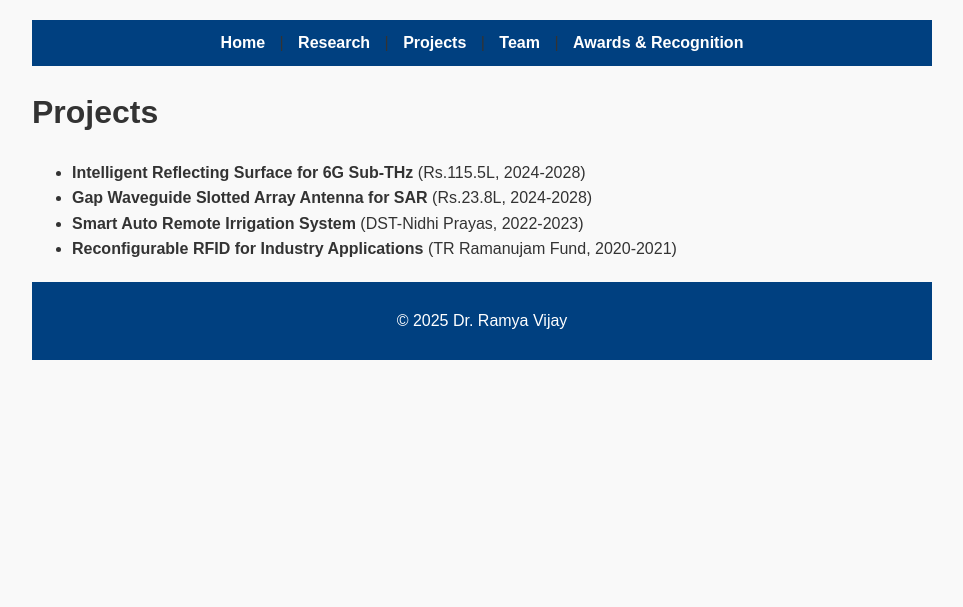
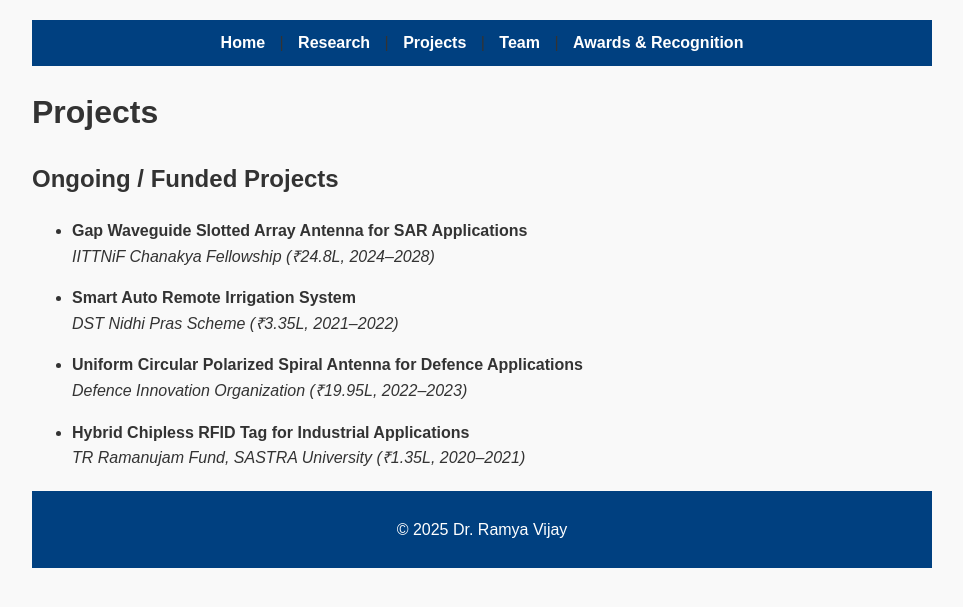
Before and after one commit to ramya-vijay/ramya-vijay.github.io, a Jekyll site: the page built from projects.md, in a window 1280 px wide. Shown: the top 607 px of the page, without its empty margins (158-1121 px from the left). Built offline with Jekyll 4.4.1, drawn with Linux system fonts in a browser that asks for light colours; our own code applies the rules of GitHub Pages for plain Markdown files.

Commit message:
Update projects.md

```diff
--- a/projects.md
+++ b/projects.md
@@ -1,11 +1,14 @@
----
-layout: default
-title: Projects
----
-
 # Projects
 
-- **Intelligent Reflecting Surface for 6G Sub-THz** (Rs.115.5L, 2024-2028)
-- **Gap Waveguide Slotted Array Antenna for SAR** (Rs.23.8L, 2024-2028)
-- **Smart Auto Remote Irrigation System** (DST-Nidhi Prayas, 2022-2023)
-- **Reconfigurable RFID for Industry Applications** (TR Ramanujam Fund, 2020-2021)
+## Ongoing / Funded Projects
+- **Gap Waveguide Slotted Array Antenna for SAR Applications**
+  *IITTNiF Chanakya Fellowship (₹24.8L, 2024–2028)*
+
+- **Smart Auto Remote Irrigation System**
+  *DST Nidhi Pras Scheme (₹3.35L, 2021–2022)*
+
+- **Uniform Circular Polarized Spiral Antenna for Defence Applications**
+  *Defence Innovation Organization (₹19.95L, 2022–2023)*
+
+- **Hybrid Chipless RFID Tag for Industrial Applications**
+  *TR Ramanujam Fund, SASTRA University (₹1.35L, 2020–2021)*
```
